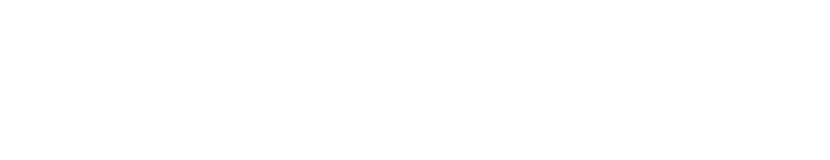
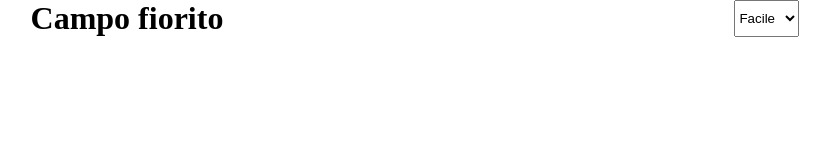
Before and after one commit to MatteoFilippini/js-campominato-grid, a plain HTML site: page index.html in a window 1280 px wide. Shown: the whole page, without its empty margins (225-1055 px from the left). Drawn offline with Linux system fonts and the light colour scheme.

Commit message:
imposted HTML page

```diff
--- a/css/style.css
+++ b/css/style.css
@@ -0,0 +1,14 @@
+*{
+    margin: 0;
+    padding: 0;
+    box-sizing: border-box;
+}
+
+main{
+    background-color: lightgreen;
+}
+
+header{
+    display: flex;
+    justify-content: space-around;
+}
--- a/index.html
+++ b/index.html
@@ -10,7 +10,14 @@
 </head>
 
 <body>
-
+    <header>
+        <h1>Campo fiorito</h1>
+        <select name="choice" id="choice">
+            <option value="diff1">Facile</option>
+            <option value="diff2">Medio</option>
+            <option value="diff3">Difficile</option>
+        </select>
+    </header>
     <script src="js/script.js"></script>
 </body>
 
```
Also changed, not shown: js/script.js (+7 -0 lines).
